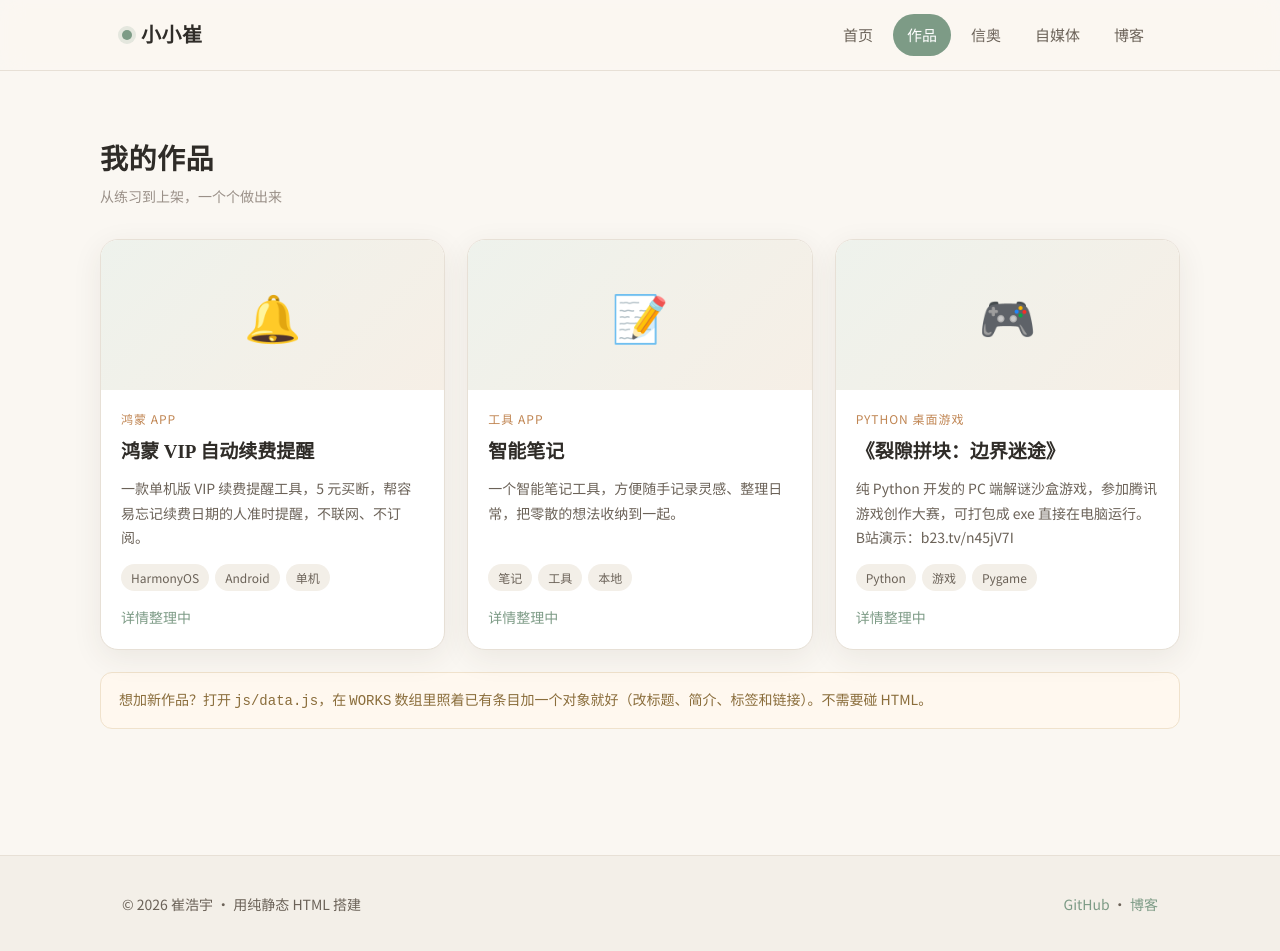
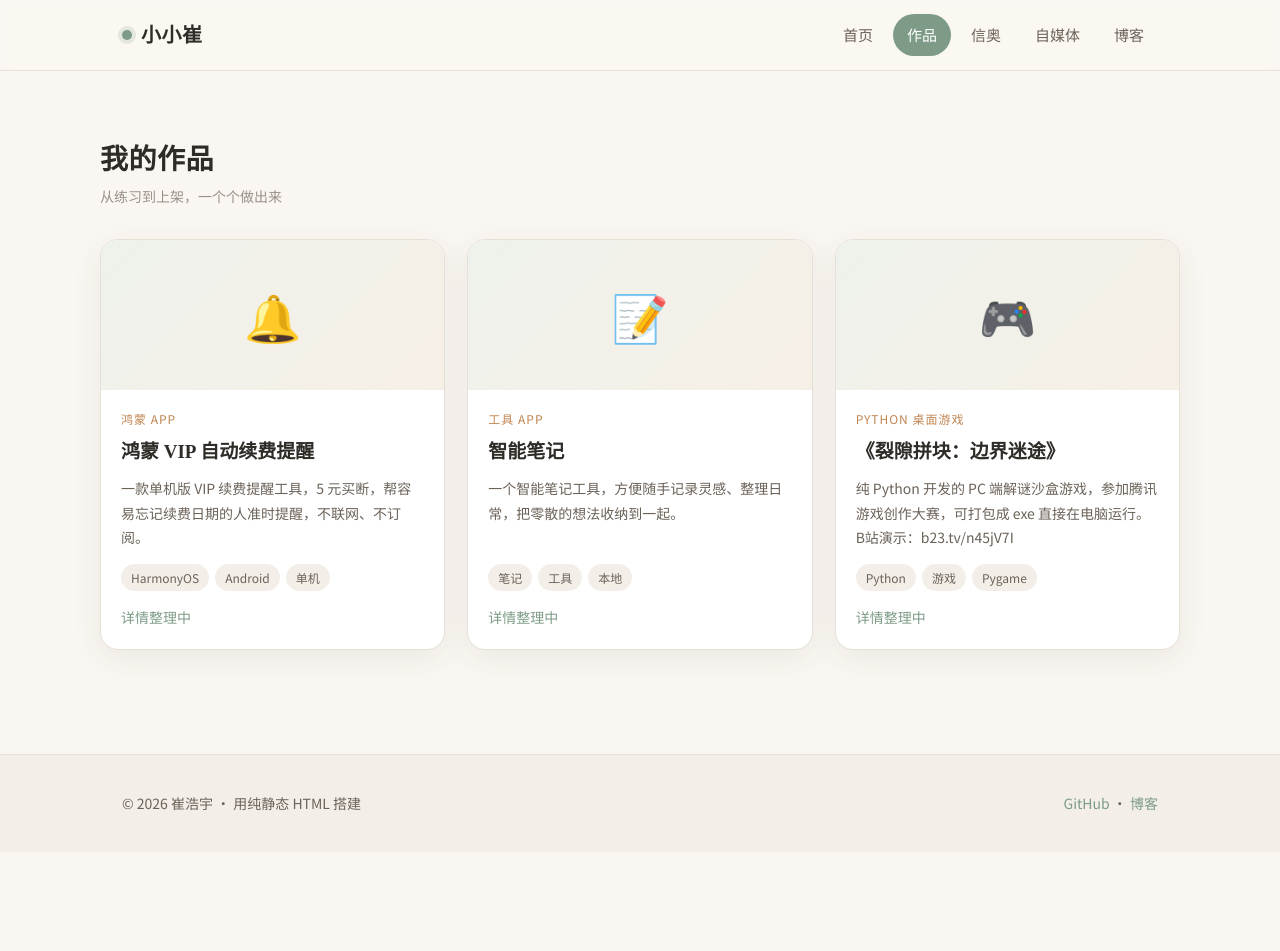
Before and after one commit to xxc2014/xxc2014.github.io, a Jekyll site: the page built from works.html, in a window 1280 px wide and 952 px high. Built offline with Jekyll 4.4.1, drawn with Linux system fonts in a browser that asks for light colours.

Commit message:
Remove note div from works.html

```diff
--- a/works.html
+++ b/works.html
@@ -26,9 +26,6 @@ layout: default
         </div>
       </div>
       <div id="works-list"></div>
-      <div class="note">
-        想加新作品？打开 <code>js/data.js</code>，在 <code>WORKS</code> 数组里照着已有条目加一个对象就好（改标题、简介、标签和链接）。不需要碰 HTML。
-      </div>
     </section>
   </main>
 
```
